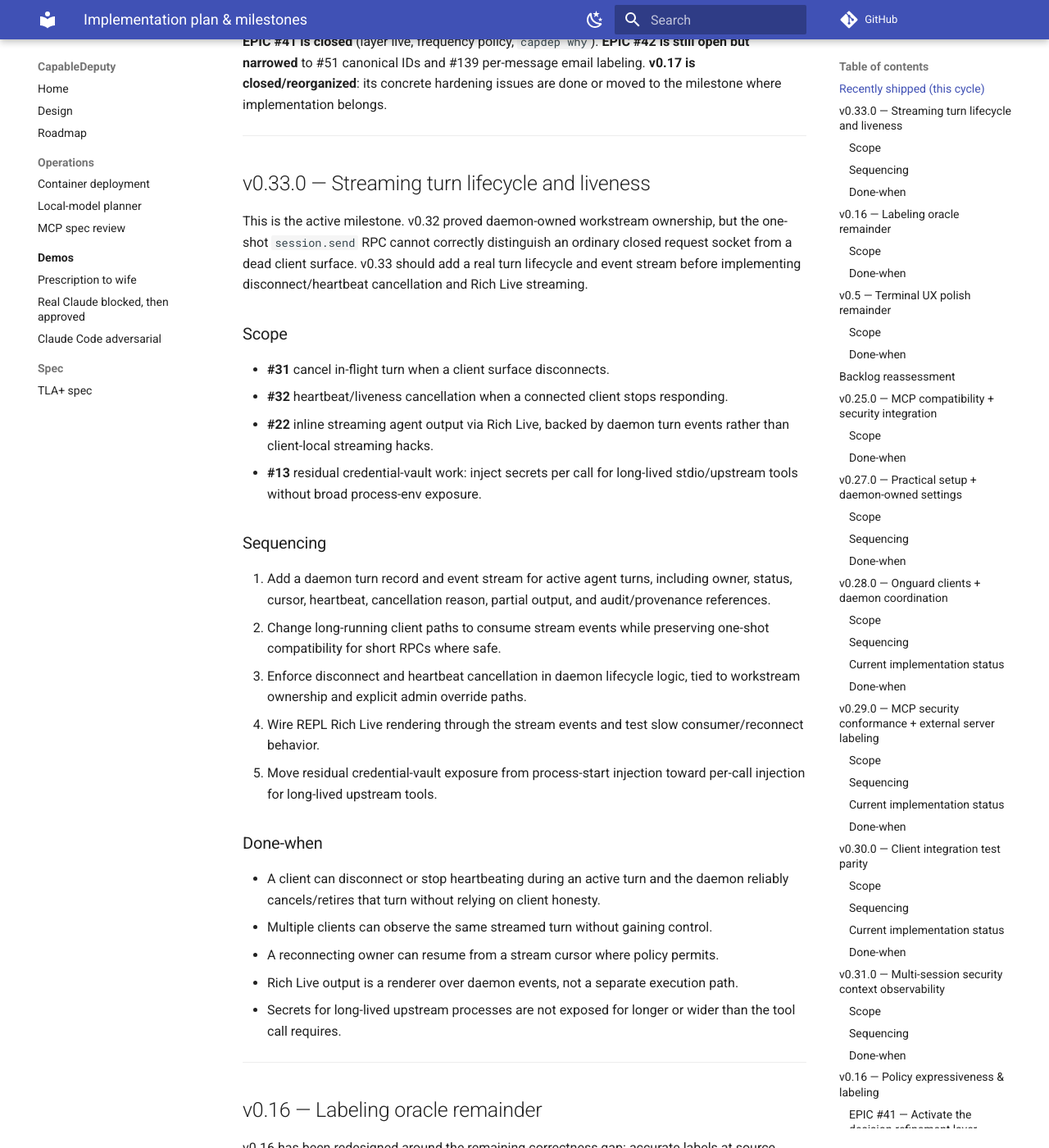
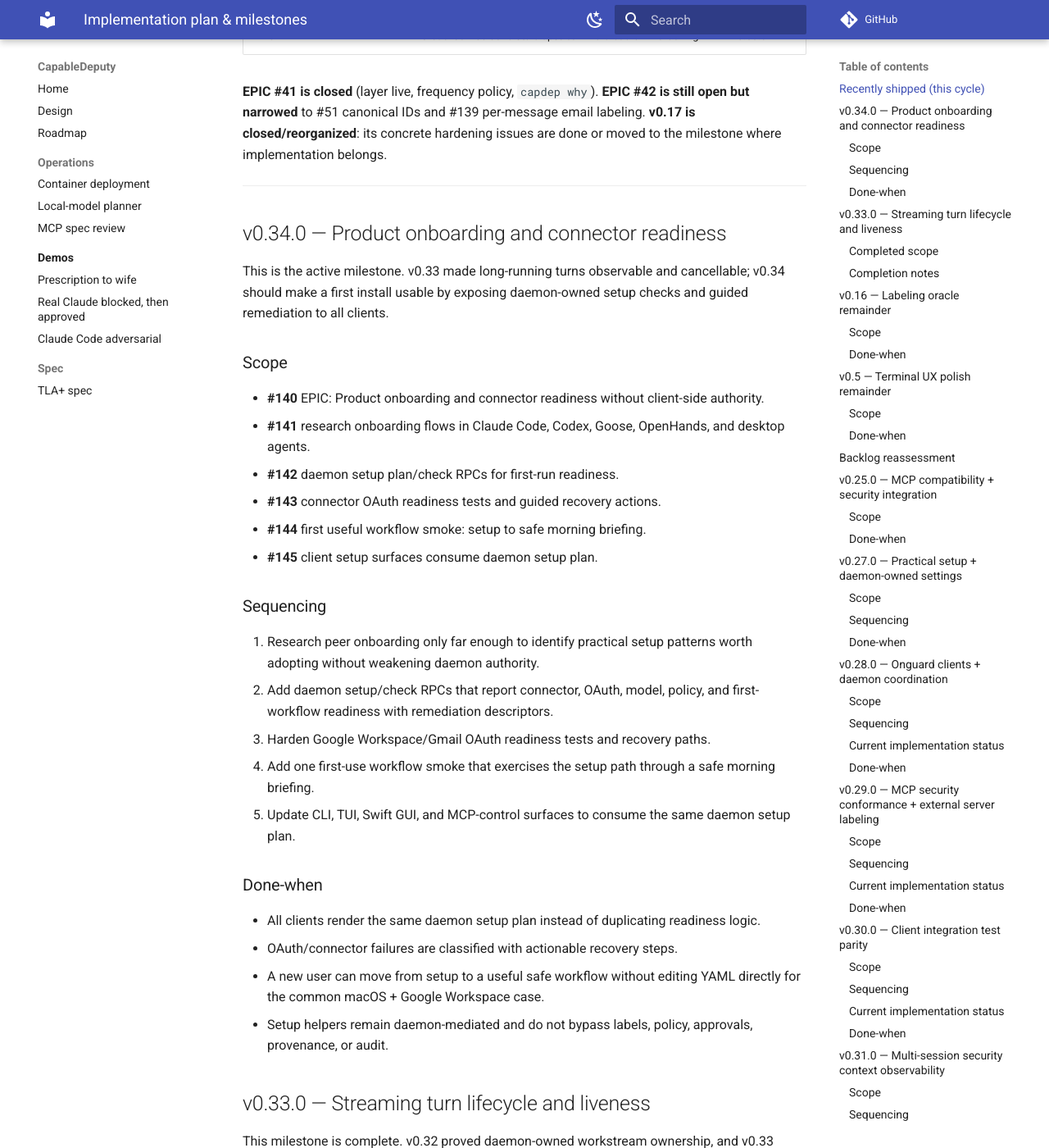
Before and after one commit to marctjones/capabledeputy, an MkDocs documentation site: the page built from docs/implementation-plan.md, in a window 1280 px wide and 1400 px high, scrolled down 2415 px. Shown: the whole window at 82% size. Built offline with MkDocs 1.6.1 and Material for MkDocs 9.7.7, drawn with Linux system fonts in a browser that asks for light colours; comment, search, counter and statistics services are not loaded; some of the changed text lies outside the part shown.

Commit message:
Complete v0.33 turn lifecycle milestone

```diff
--- a/docs/implementation-plan.md
+++ b/docs/implementation-plan.md
@@ -2,15 +2,15 @@
 
 Living plan that organizes the open GitHub issues into sequenced
 milestones with dependencies. Authoritative status is GitHub; this doc is
-the *sequencing rationale*. Last refreshed 2026-06-22 after v0.32 closed,
-v0.17 closed/reorganized, and v0.33 opened as the next daemon/client
-lifecycle milestone.
+the *sequencing rationale*. Last refreshed 2026-06-22 after v0.33 completed
+and v0.34 opened as the product-onboarding/connectors milestone.
 
-Milestones (GitHub): **v0.33.0** Streaming turn lifecycle and liveness ·
+Milestones (GitHub): **v0.34.0** Product onboarding and connector readiness ·
 **v0.16** Policy expressiveness & labeling · **v0.5** terminal UX polish ·
 **Backlog** Substrate breadth & formal models. Recently closed:
-**v0.32.0** Interactive workstream coordination · **v0.17** Gap hardening &
-explainability · **v0.27.0** Practical setup + daemon-owned settings ·
+**v0.33.0** Streaming turn lifecycle and liveness · **v0.32.0** Interactive
+workstream coordination · **v0.17** Gap hardening & explainability ·
+**v0.27.0** Practical setup + daemon-owned settings ·
 **v0.28.0** Onguard clients + daemon coordination · **v0.29.0** MCP security
 conformance + external server labeling · **v0.30.0** Client integration test
 parity · **v0.31.0** Multi-session security context observability ·
@@ -20,9 +20,10 @@ parity · **v0.31.0** Multi-session security context observability ·
 dependencies, and why the next pull should focus on one milestone over another.
 
 Themes currently driving priority:
-1. **Streaming turn lifecycle** — v0.32 made workstream ownership explicit;
-   v0.33 must make the active turn itself cancellable, resumable, observable,
-   heartbeat-aware, and safe for slow or disconnected clients.
+1. **Product onboarding and connector readiness** — the daemon now needs a
+   first-run setup/check surface that lets every client guide OAuth,
+   connector, model, and first-workflow readiness without moving authority into
+   the client.
 2. **Onguard extensibility** — background clients should be normal daemon
    clients, not privileged sidecars or daemon-embedded product workflows.
 3. **MCP security integration** — MCP must remain an integration substrate, not
@@ -54,6 +55,7 @@ The policy themes come from `docs/security-alignment-assessment.md`:
 | # | What | Milestone |
 |---|---|---|
 | #137/#136/#134/#133/#138 | Daemon-enforced workstream ownership, daemon state views, client parity, MCP-control workstream tools, and multi-client tests | v0.32.0 |
+| #31/#32/#22/#13 | Daemon-owned turn lifecycle, heartbeat/disconnect cancellation, CLI Rich Live turn streaming, and stdio upstream no-broad-env hardening | v0.33.0 |
 | #11/#54 | Quarantined forwardable/public-facts schemas and purpose-contamination residual audit | v0.17 |
 | #28 | Shared CLI semantic style palette | v0.5 |
 | #113-#132 | New tracker plan for MCP conformance, client integration test parity, and multi-session security context observability | v0.29.0-v0.31.0 |
@@ -73,7 +75,7 @@ The policy themes come from `docs/security-alignment-assessment.md`:
 | #5 | Dynamic filesystem labeling | v0.16 / #42 |
 | #33 | Design: Workspace capability mapping | v0.16 / #42 |
 | #34 | Email labeling — design + content-rule impl (raise-only labeler) | v0.16 / #42 |
-| #13 | Credential vault (spawn-time; per-call needs #15/#16) | v0.17 |
+| #13 | Credential vault and stdio upstream no-broad-env hardening | v0.33.0 |
 
 **EPIC #41 is closed** (layer live, frequency policy, `capdep why`).
 **EPIC #42 is still open but narrowed** to #51 canonical IDs and #139
@@ -83,50 +85,75 @@ moved to the milestone where implementation belongs.
 
 ---
 
+## v0.34.0 — Product onboarding and connector readiness
+
+This is the active milestone. v0.33 made long-running turns observable and
+cancellable; v0.34 should make a first install usable by exposing daemon-owned
+setup checks and guided remediation to all clients.
+
+### Scope
+
+- **#140** EPIC: Product onboarding and connector readiness without
+  client-side authority.
+- **#141** research onboarding flows in Claude Code, Codex, Goose, OpenHands,
+  and desktop agents.
+- **#142** daemon setup plan/check RPCs for first-run readiness.
+- **#143** connector OAuth readiness tests and guided recovery actions.
+- **#144** first useful workflow smoke: setup to safe morning briefing.
+- **#145** client setup surfaces consume daemon setup plan.
+
+### Sequencing
+
+1. Research peer onboarding only far enough to identify practical setup
+   patterns worth adopting without weakening daemon authority.
+2. Add daemon setup/check RPCs that report connector, OAuth, model, policy,
+   and first-workflow readiness with remediation descriptors.
+3. Harden Google Workspace/Gmail OAuth readiness tests and recovery paths.
+4. Add one first-use workflow smoke that exercises the setup path through a
+   safe morning briefing.
+5. Update CLI, TUI, Swift GUI, and MCP-control surfaces to consume the same
+   daemon setup plan.
+
+### Done-when
+
+- All clients render the same daemon setup plan instead of duplicating
+  readiness logic.
+- OAuth/connector failures are classified with actionable recovery steps.
+- A new user can move from setup to a useful safe workflow without editing YAML
+  directly for the common macOS + Google Workspace case.
+- Setup helpers remain daemon-mediated and do not bypass labels, policy,
+  approvals, provenance, or audit.
+
 ## v0.33.0 — Streaming turn lifecycle and liveness
 
-This is the active milestone. v0.32 proved daemon-owned workstream ownership,
-but the one-shot `session.send` RPC cannot correctly distinguish an ordinary
-closed request socket from a dead client surface. v0.33 should add a real turn
-lifecycle and event stream before implementing disconnect/heartbeat
-cancellation and Rich Live streaming.
+This milestone is complete. v0.32 proved daemon-owned workstream ownership,
+and v0.33 added the real turn lifecycle and event stream required for
+disconnect/heartbeat cancellation and Rich Live streaming.
 
-### Scope
+### Completed scope
 
 - **#31** cancel in-flight turn when a client surface disconnects.
 - **#32** heartbeat/liveness cancellation when a connected client stops
   responding.
 - **#22** inline streaming agent output via Rich Live, backed by daemon turn
   events rather than client-local streaming hacks.
-- **#13** residual credential-vault work: inject secrets per call for
-  long-lived stdio/upstream tools without broad process-env exposure.
+- **#13** residual credential-vault hardening: stdio upstreams no longer
+  inherit the daemon's broad process environment; they receive only the
+  supervisor allowlist plus explicit per-server/vault env.
 
-### Sequencing
-
-1. Add a daemon turn record and event stream for active agent turns, including
-   owner, status, cursor, heartbeat, cancellation reason, partial output, and
-   audit/provenance references.
-2. Change long-running client paths to consume stream events while preserving
-   one-shot compatibility for short RPCs where safe.
-3. Enforce disconnect and heartbeat cancellation in daemon lifecycle logic,
-   tied to workstream ownership and explicit admin override paths.
-4. Wire REPL Rich Live rendering through the stream events and test slow
-   consumer/reconnect behavior.
-5. Move residual credential-vault exposure from process-start injection toward
-   per-call injection for long-lived upstream tools.
-
-### Done-when
+### Completion notes
 
 - A client can disconnect or stop heartbeating during an active turn and the
-  daemon reliably cancels/retires that turn without relying on client honesty.
+  daemon cancels/retires that turn without relying on client honesty.
 - Multiple clients can observe the same streamed turn without gaining control.
 - A reconnecting owner can resume from a stream cursor where policy permits.
 - Rich Live output is a renderer over daemon events, not a separate execution
   path.
-- Secrets for long-lived upstream processes are not exposed for longer or wider
-  than the tool call requires.
-
----
+- Stdio upstream servers are still long-lived processes, so secrets explicitly
+  granted to a server are spawn-time for that server. The completed hardening
+  prevents unrelated daemon environment secrets from being inherited; true
+  per-dispatch stdio secrets require per-call isolation or a server-specific
+  auth channel.
 
 ## v0.16 — Labeling oracle remainder
 
```
Also changed, not shown: CHANGELOG.md (+4 -0 lines), ROADMAP.md (+50 -26 lines), 5 other files.
